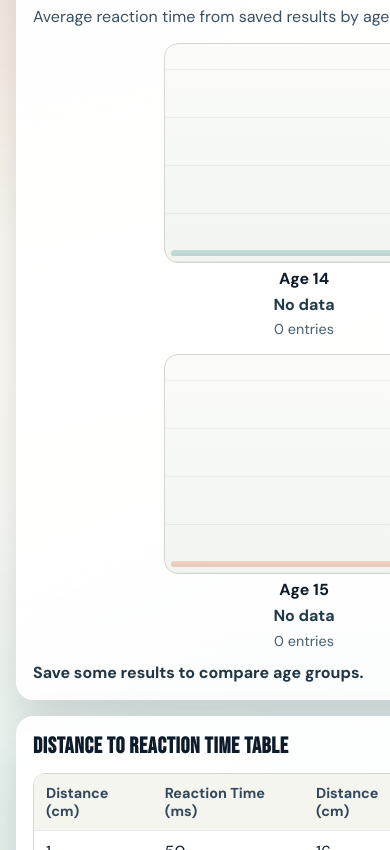
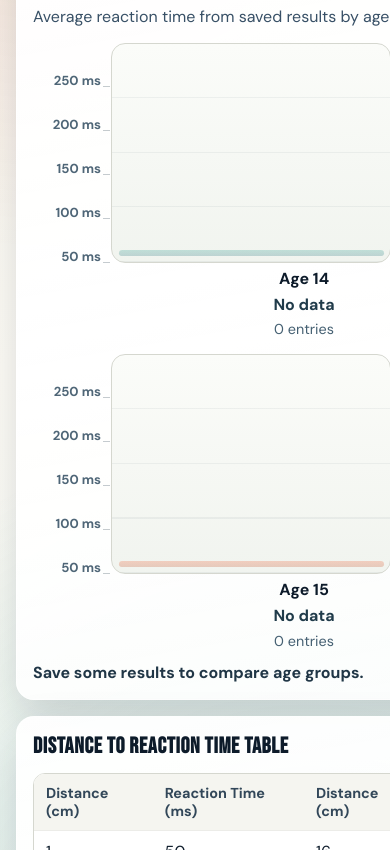
Before and after one commit to taggatron/rulerdrop, a plain HTML site: page index.html in a window 390 px wide. Shown: the part 738-1588 px from the top of the page. Drawn offline with Linux system fonts and the light colour scheme.

Commit message:
updates for small screens

```diff
--- a/app.js
+++ b/app.js
@@ -33,6 +33,8 @@ const DISTANCE_TO_REACTION = new Map([
 
 const STORAGE_KEY = "rulerdrop-results-v1";
 const MAX_STORED_RECORDS = 500;
+const MIN_REACTION_TIME = 50;
+const MAX_REACTION_TIME = 250;
 
 const converterForm = document.getElementById("converterForm");
 const ageInput = document.getElementById("ageInput");
@@ -213,13 +215,23 @@ function getAgeStats(age) {
   };
 }
 
+function toChartHeightPercent(reactionTime) {
+  const clampedTime = Math.min(
+    MAX_REACTION_TIME,
+    Math.max(MIN_REACTION_TIME, reactionTime),
+  );
+  const normalized =
+    (clampedTime - MIN_REACTION_TIME) /
+    (MAX_REACTION_TIME - MIN_REACTION_TIME);
+
+  return Math.max(2, normalized * 100);
+}
+
 function renderAgeComparisonChart() {
   const age14 = getAgeStats(14);
   const age15 = getAgeStats(15);
-  const maxAverage = Math.max(age14.average, age15.average, 1);
-
-  const height14 = age14.count ? (age14.average / maxAverage) * 100 : 2;
-  const height15 = age15.count ? (age15.average / maxAverage) * 100 : 2;
+  const height14 = age14.count ? toChartHeightPercent(age14.average) : 2;
+  const height15 = age15.count ? toChartHeightPercent(age15.average) : 2;
 
   barAge14.style.height = `${height14}%`;
   barAge15.style.height = `${height15}%`;
--- a/index.html
+++ b/index.html
@@ -77,14 +77,33 @@
         </div>
         <p class="chart-subtitle">Average reaction time from saved results by age.</p>
 
+        <div class="chart-area">
+          <ul class="range-scale range-scale-shared" aria-hidden="true">
+            <li>250 ms</li>
+            <li>200 ms</li>
+            <li>150 ms</li>
+            <li>100 ms</li>
+            <li>50 ms</li>
+          </ul>
+
           <div
             class="chart-grid"
             role="img"
-          aria-label="Bar chart comparing average reaction times for age 14 and age 15"
+            aria-label="Bar chart comparing average reaction times for age 14 and age 15 on a 50 to 250 millisecond scale"
           >
             <article class="bar-column">
+              <div class="bar-with-scale">
+                <ul class="range-scale range-scale-duplicate" aria-hidden="true">
+                  <li>250 ms</li>
+                  <li>200 ms</li>
+                  <li>150 ms</li>
+                  <li>100 ms</li>
+                  <li>50 ms</li>
+                </ul>
+
                 <div class="bar-track">
                   <div id="barAge14" class="bar bar-14"></div>
+                </div>
               </div>
               <p class="bar-label">Age 14</p>
               <p id="barValue14" class="bar-value">No data</p>
@@ -92,13 +111,24 @@
             </article>
 
             <article class="bar-column">
+              <div class="bar-with-scale">
+                <ul class="range-scale range-scale-duplicate" aria-hidden="true">
+                  <li>250 ms</li>
+                  <li>200 ms</li>
+                  <li>150 ms</li>
+                  <li>100 ms</li>
+                  <li>50 ms</li>
+                </ul>
+
                 <div class="bar-track">
                   <div id="barAge15" class="bar bar-15"></div>
+                </div>
               </div>
               <p class="bar-label">Age 15</p>
               <p id="barValue15" class="bar-value">No data</p>
               <p id="barCount15" class="bar-count">0 entries</p>
             </article>
+          </div>
         </div>
 
         <p id="chartDifference" class="chart-difference">
--- a/styles.css
+++ b/styles.css
@@ -249,8 +249,49 @@ h2 {
   color: #385066;
 }
 
+.chart-area {
+  margin-top: 1rem;
+  display: grid;
+  grid-template-columns: 76px 1fr;
+  gap: 0.8rem;
+  align-items: start;
+}
+
+.range-scale {
+  margin: 0;
+  padding: 0;
+  list-style: none;
+  height: 220px;
+  display: grid;
+  grid-template-rows: repeat(5, 1fr);
+  color: #4f6677;
+  font-size: 0.82rem;
+  font-weight: 700;
+}
+
+.range-scale-duplicate {
+  display: none;
+}
+
+.range-scale li {
+  display: flex;
+  justify-content: flex-end;
+  align-items: flex-end;
+  position: relative;
+  line-height: 1;
+}
+
+.range-scale li::after {
+  content: "";
+  position: absolute;
+  right: -0.55rem;
+  bottom: 0;
+  width: 0.45rem;
+  height: 1px;
+  background: rgba(31, 56, 72, 0.26);
+}
+
 .chart-grid {
-  margin-top: 1rem;
   display: grid;
   grid-template-columns: repeat(2, minmax(120px, 1fr));
   gap: 1rem;
@@ -261,6 +302,13 @@ h2 {
   display: grid;
   justify-items: center;
   gap: 0.32rem;
+  width: 100%;
+}
+
+.bar-with-scale {
+  width: 100%;
+  display: flex;
+  justify-content: center;
 }
 
 .bar-track {
@@ -274,7 +322,7 @@ h2 {
       rgba(35, 60, 75, 0.06),
       rgba(35, 60, 75, 0.06) 1px,
       transparent 1px,
-      transparent 22%
+      transparent 25%
     ),
     linear-gradient(180deg, #fbfcf9, #f1f4ef);
   display: flex;
@@ -398,8 +446,43 @@ tbody tr:nth-child(even) {
     margin-top: 0.25rem;
   }
 
+  .chart-area {
+    grid-template-columns: 1fr;
+    gap: 0.65rem;
+  }
+
+  .range-scale-shared {
+    display: none;
+  }
+
+  .range-scale-duplicate {
+    display: grid;
+  }
+
+  .range-scale {
+    height: 220px;
+    grid-template-rows: repeat(5, 1fr);
+    grid-template-columns: none;
+  }
+
+  .range-scale li {
+    justify-content: flex-end;
+    align-items: flex-end;
+  }
+
+  .range-scale li::after {
+    display: block;
+  }
+
   .chart-grid {
     grid-template-columns: 1fr;
+  }
+
+  .bar-with-scale {
+    display: grid;
+    grid-template-columns: 68px minmax(0, 1fr);
+    gap: 0.65rem;
+    align-items: start;
   }
 
   .bar-track {
```
Lines whose indentation alone changed are shown as unchanged.
